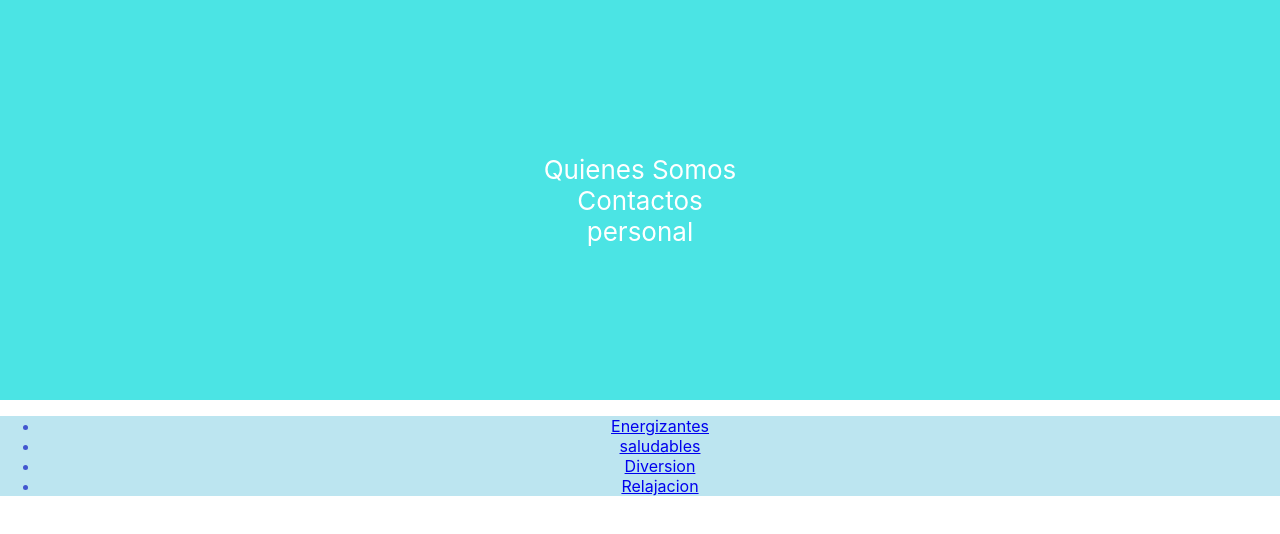
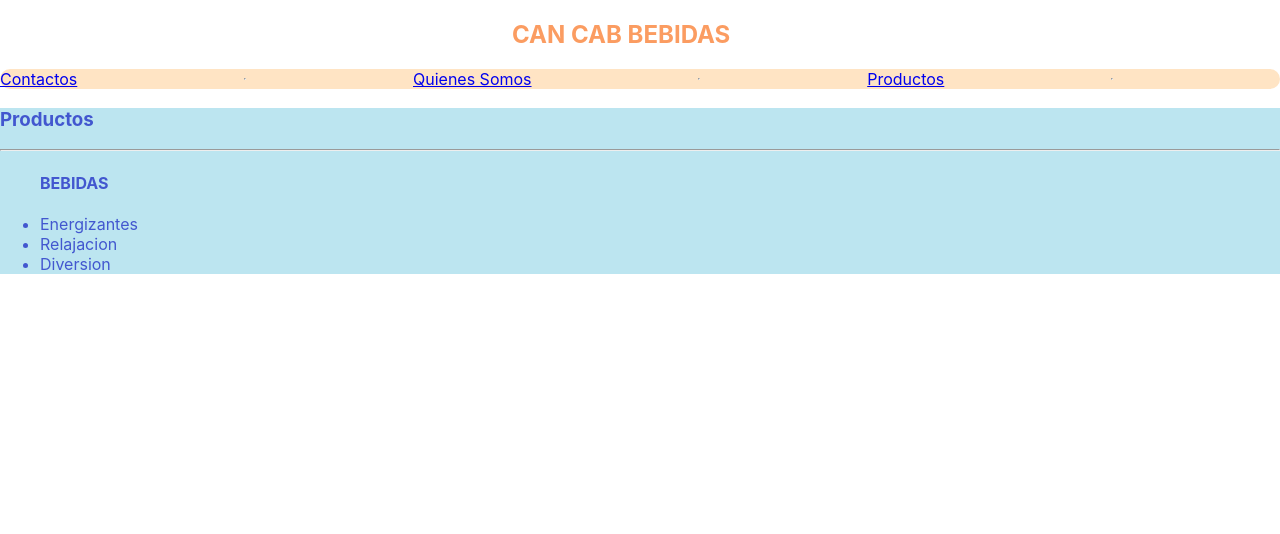
Before and after one commit to Germanlefort/trabajo1reactjs, a React (Create React App) app: page / in a window 1280 px wide. Shown: the top 534 px of the page. Built offline with nearby package versions, Linux system fonts and the light colour scheme.

Commit message:
subida trabajo

```diff
--- a/src/App.js
+++ b/src/App.js
@@ -1,39 +1,15 @@
-import logo from './logo.svg';
 import './App.css';
+import Bebidas from './componentes/Bebidas.js';
+import NavBar from './componentes/navBar';
+const App = () => {
+  return (
+    <div className="">
+      <NavBar/>
 
-function App() {
-  return (
-    <div className="App">
-      <header>
-        <nav className='App-header'>
-              <a>Quienes Somos</a>
 
-              <a>Contactos</a>
 
-              <a>personal</a>
+    <Bebidas/>
 
-        </nav>
-
-      </header>
-      <section className='productos-container' >
-      <div className="collapse navbar-collapse" id="navbarSupportedContent">
-      <ul className="navbar-nav me-auto mb-2 mb-lg-0">
-        <li className="nav-item">
-          <a className="nav-link" href="Energizantes.html">Energizantes</a>
-        </li>
-        <li className="nav-item">
-          <a className="nav-link" href="saludables.html">saludables</a>
-        </li>
-        <li className="nav-item">
-          <a className="nav-link" href="Diversion.html">Diversion</a>
-        </li>
-        <li className="nav-item">
-          <a className="nav-link" href="Relajacion.html">Relajacion</a>
-        </li>
-      </ul>
-        </div>
-
-      </section>
 
     </div>
   );
```
